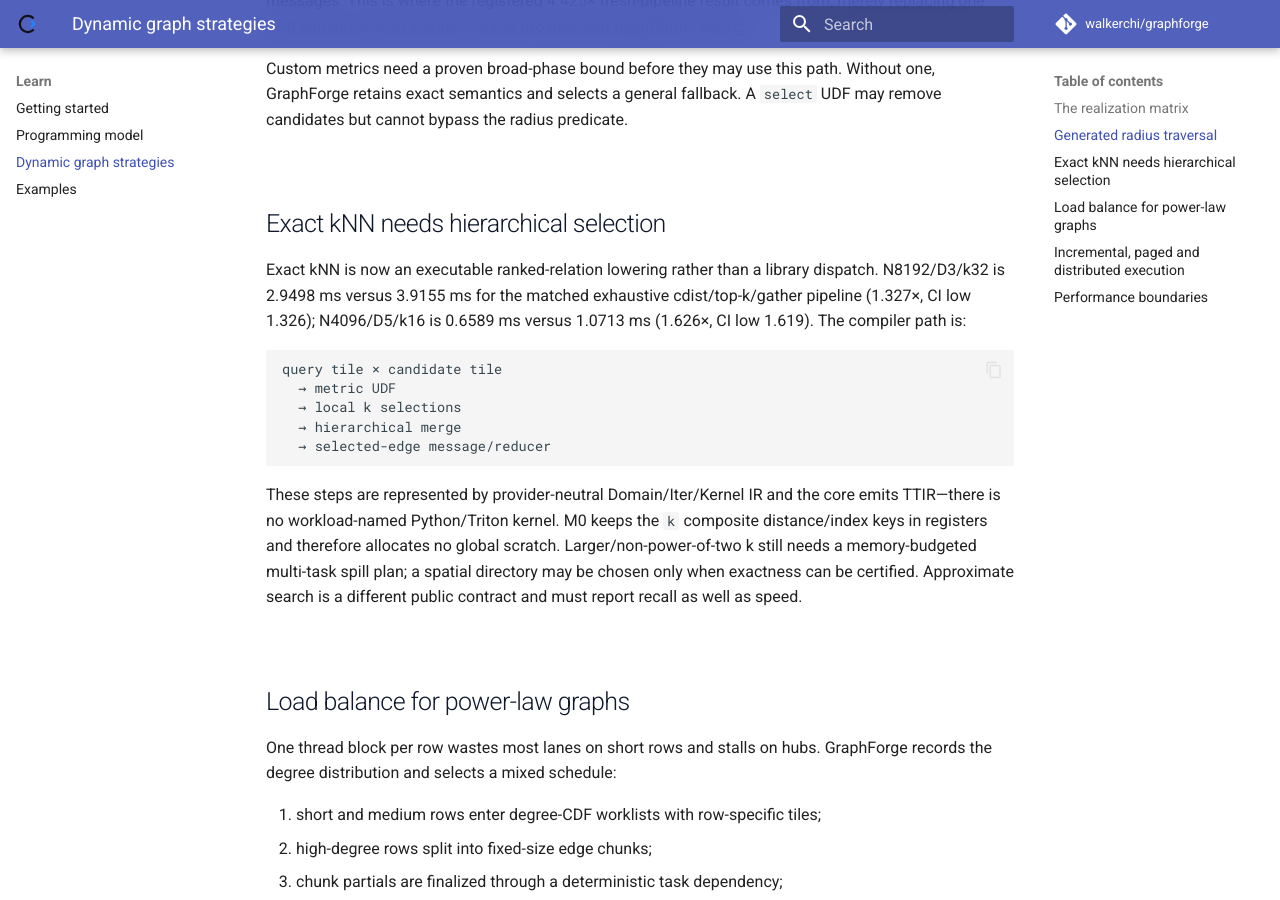
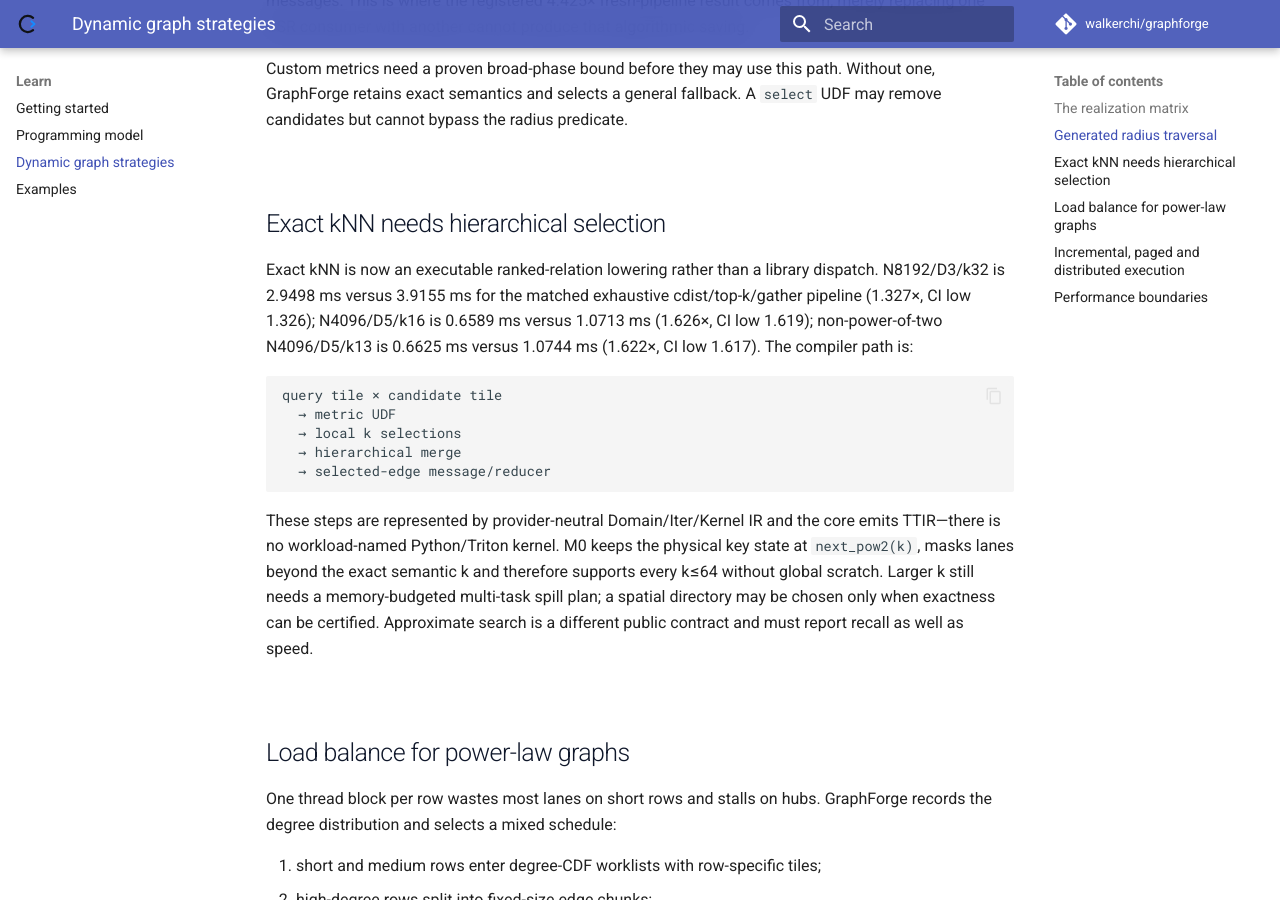
Before and after one commit to walkerchi/TIGA-lang, an MkDocs documentation site: the page built from docs/dynamic-graphs.md, in a window 1280 px wide and 900 px high, scrolled down 2487 px. Built offline with MkDocs 1.6.1 and Material for MkDocs 9.7.7, drawn with Linux system fonts in a browser that asks for light colours; comment, search, counter and statistics services are not loaded.

Commit message:
Support arbitrary small k in ranked TTIR

````diff
--- a/docs/dynamic-graphs.md
+++ b/docs/dynamic-graphs.md
@@ -63,7 +63,8 @@ A `select` UDF may remove candidates but cannot bypass the radius predicate.
 Exact kNN is now an executable ranked-relation lowering rather than a library
 dispatch. N8192/D3/k32 is 2.9498 ms versus 3.9155 ms for the matched exhaustive
 cdist/top-k/gather pipeline (1.327×, CI low 1.326); N4096/D5/k16 is 0.6589 ms
-versus 1.0713 ms (1.626×, CI low 1.619). The compiler path is:
+versus 1.0713 ms (1.626×, CI low 1.619); non-power-of-two N4096/D5/k13 is
+0.6625 ms versus 1.0744 ms (1.622×, CI low 1.617). The compiler path is:
 
 ```text
 query tile × candidate tile
@@ -75,11 +76,11 @@ query tile × candidate tile
 
 These steps are represented by provider-neutral Domain/Iter/Kernel IR and the
 core emits TTIR—there is no workload-named Python/Triton kernel. M0 keeps the
-`k` composite distance/index keys in registers and therefore allocates no
-global scratch. Larger/non-power-of-two k still needs a memory-budgeted
-multi-task spill plan; a spatial directory may be chosen only when exactness
-can be certified. Approximate search is a different public contract and must
-report recall as well as speed.
+physical key state at `next_pow2(k)`, masks lanes beyond the exact semantic k
+and therefore supports every k≤64 without global scratch. Larger k still needs
+a memory-budgeted multi-task spill plan; a spatial directory may be chosen
+only when exactness can be certified. Approximate search is a different public
+contract and must report recall as well as speed.
 
 ## Load balance for power-law graphs
 
````
Also changed, not shown: PROJECT.md (+8 -7 lines), docs/BENCHMARKS.md (+5 -2 lines), docs/benchmark-results.md (+6 -3 lines), docs/index.md (+1 -1 lines), docs/roadmap.md (+2 -2 lines), 6 other files.
